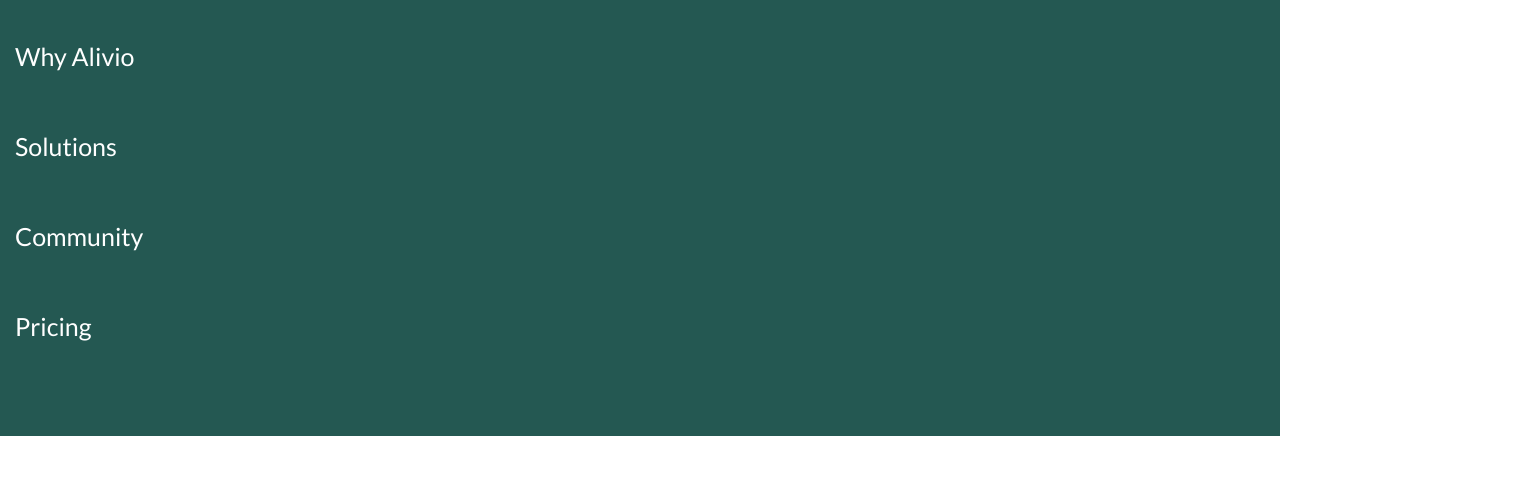
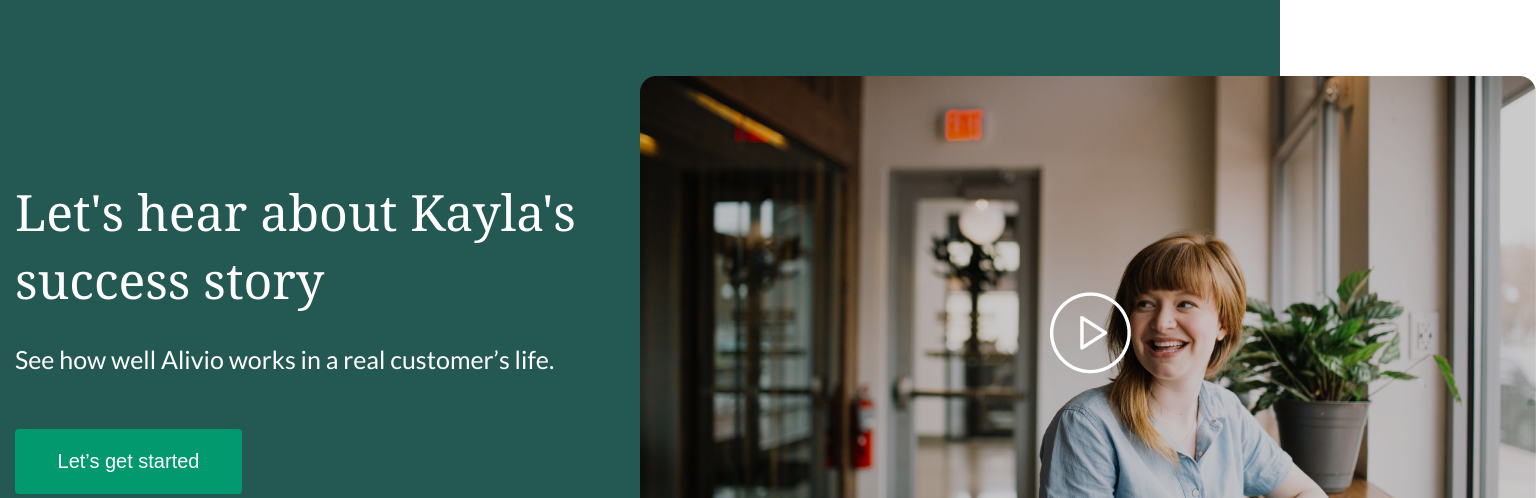
Before and after one commit to YaliLyubov/site-portfolio, a plain HTML site: page index.html in a window 1280 px wide. Shown: the part 2726-3224 px from the top of the page, 1536 px wide, since content can reach past the window. Before the commit the page ends 3162 px from the top, so only its background shows below. Drawn offline with Linux system fonts and the light colour scheme.

Commit message:
add story and hover link header-top

```diff
--- a/css/main.css
+++ b/css/main.css
@@ -36,6 +36,10 @@
     color: #292929;
     font-size: 20px;
     text-decoration: none;
+    transition: 0.3s ease;
+}
+.menu-list  li a:hover{
+    color: #01996D;
 }
 .btns-top {
     display: flex;
@@ -170,8 +174,50 @@
 .card_img img{
     width: 100%;
 }
-
-
+/* story */
+.story {
+    padding-top: 225px;
+    padding-bottom: 175px;
+    background-color: #245852;
+}
+.story_wrapper {
+    display: flex;
+    justify-content: space-between;
+    align-items: center;
+}
+.story_text {
+    width: 50%;
+}
+.story_title {
+    font-family: Georgia, serif;
+    font-size: 50px;
+    color: #fff;
+    font-weight: 500;
+    margin-top: 0;
+    margin-bottom: 30px;
+}
+.story_desc {
+    font-size: 25px;
+    color: #fff;
+    margin-top: 0;
+    margin-bottom: 55px;
+}
+.green-btn {
+    background-color: #01996D;
+    color: #fff;
+    width: 227px;
+    height: 65px;
+    font-size: 20px;
+    border-radius: 4px;
+    padding: 20px 40px;
+    border: none;
+    cursor: pointer;
+}
+.story_img {
+    width: 50%;
+}
+.sstory_video {
+}
 
 
 
--- a/index.html
+++ b/index.html
@@ -61,7 +61,7 @@
             </button>
         </div>
     </header>
-
+    <!-- works -->
     <section class="works">
         <div class="container">
             <div class="works_block-top">
@@ -131,6 +131,28 @@
             </div>
         </div>
     </section>
+    <!-- story -->
+    <section class="story">
+        <div class="container">
+            <div class="story_wrapper">
+                <div class="story_text">
+                    <h3 class="story_title">
+                        Let's hear about Kayla's success story
+                    </h3>
+                    <p class="story_desc">
+                        See how well Alivio works in a real customer’s life.
+                    </p>
+                    <button class="green-btn">
+                        Let’s get started
+                    </button>
+                </div>
+                <div class="story_img sstory_video">
+                    <img src="./image/story-image.png" alt="">
+                </div>
+            </div>
+        </div>
+    </section>
+
 
 
 
```
Also changed, not shown: image/story-image.png (added).
